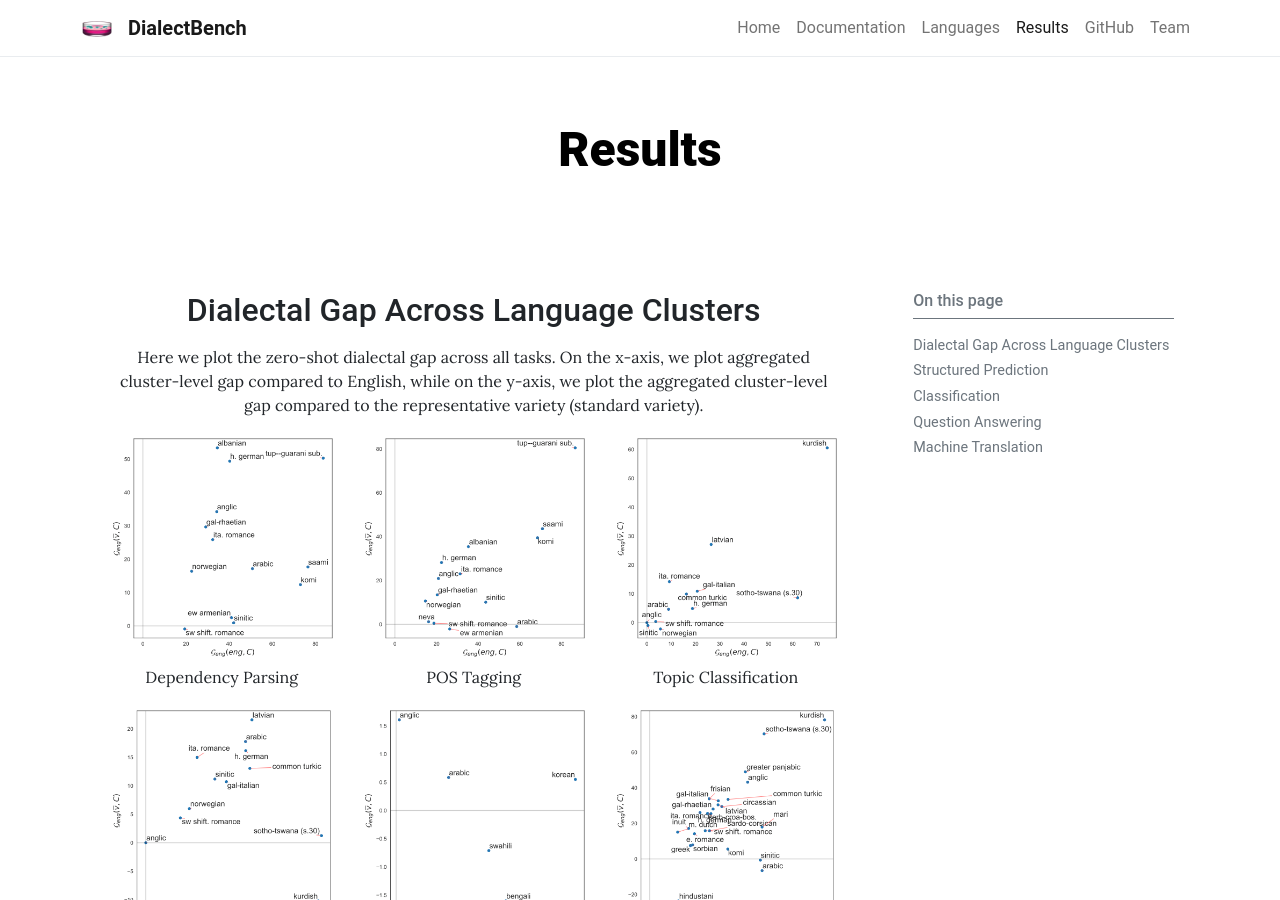
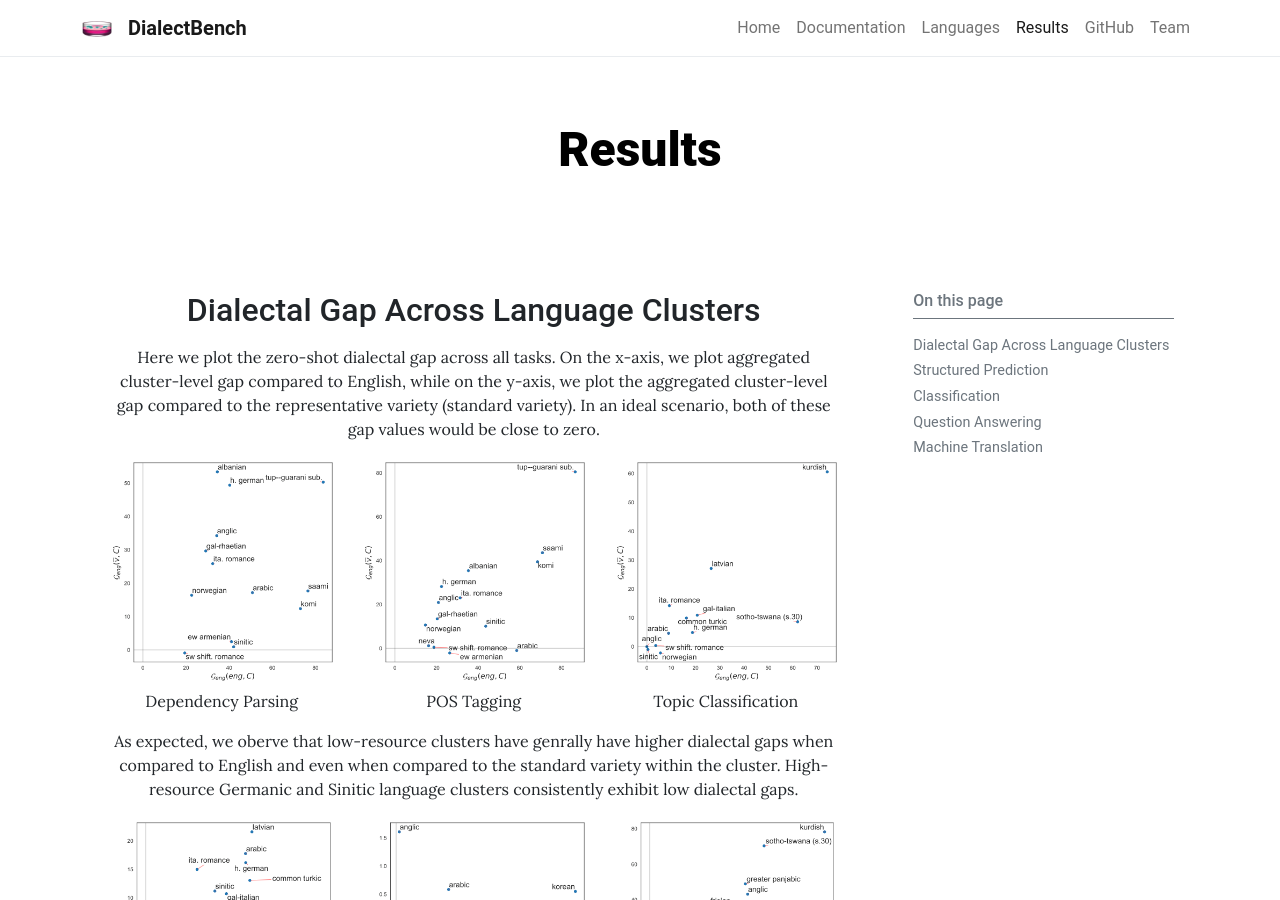
Before and after one commit to ffaisal93/DialectBench.io, a Jekyll site: the page built from pages/results.md, in a window 1280 px wide and 900 px high. Built offline with Jekyll 4.4.1, drawn with Linux system fonts in a browser that asks for light colours.

Commit message:
updated results file

```diff
--- a/pages/results.md
+++ b/pages/results.md
@@ -7,7 +7,7 @@ toc: true
 
 
 <h2 style="text-align: center;">Dialectal Gap Across Language Clusters</h2>
-<p style="text-align: center;">Here we plot the zero-shot dialectal gap across all tasks. On the x-axis, we plot aggregated cluster-level gap compared to English, while on the y-axis, we plot the aggregated cluster-level gap compared to the representative variety (standard variety).   </p>
+<p style="text-align: center;">Here we plot the zero-shot dialectal gap across all tasks. On the x-axis, we plot aggregated cluster-level gap compared to English, while on the y-axis, we plot the aggregated cluster-level gap compared to the representative variety (standard variety). In an ideal scenario, both of these gap values would be close to zero. </p>
 
 <div style="width: 100%; display: flex; justify-content: center;">
     <figure style="display: inline-block; text-align: center; margin-right: 20px;">
@@ -23,6 +23,8 @@ toc: true
         <figcaption style="width: 100%;">Topic Classification</figcaption>
     </figure>
 </div>
+
+<p style="text-align: center;">As expected, we oberve that low-resource clusters have genrally have higher dialectal gaps when compared to English and even when compared to the standard variety within the cluster. High-resource Germanic and Sinitic language clusters consistently exhibit low dialectal gaps. </p>
 
 <div style="width: 100%; display: flex; justify-content: center;">
     <figure style="display: inline-block; text-align: center; margin-right: 20px;">
```
